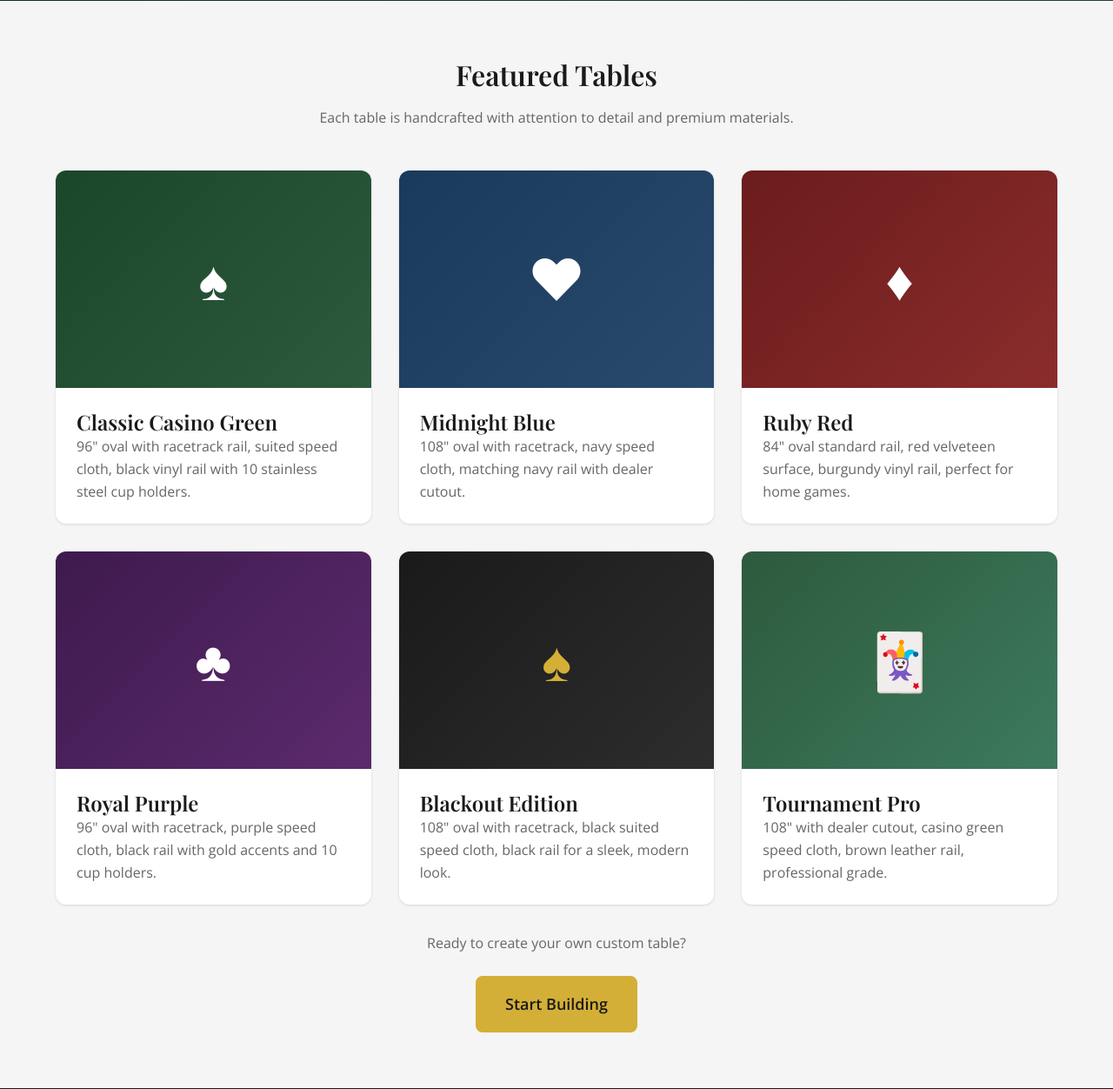
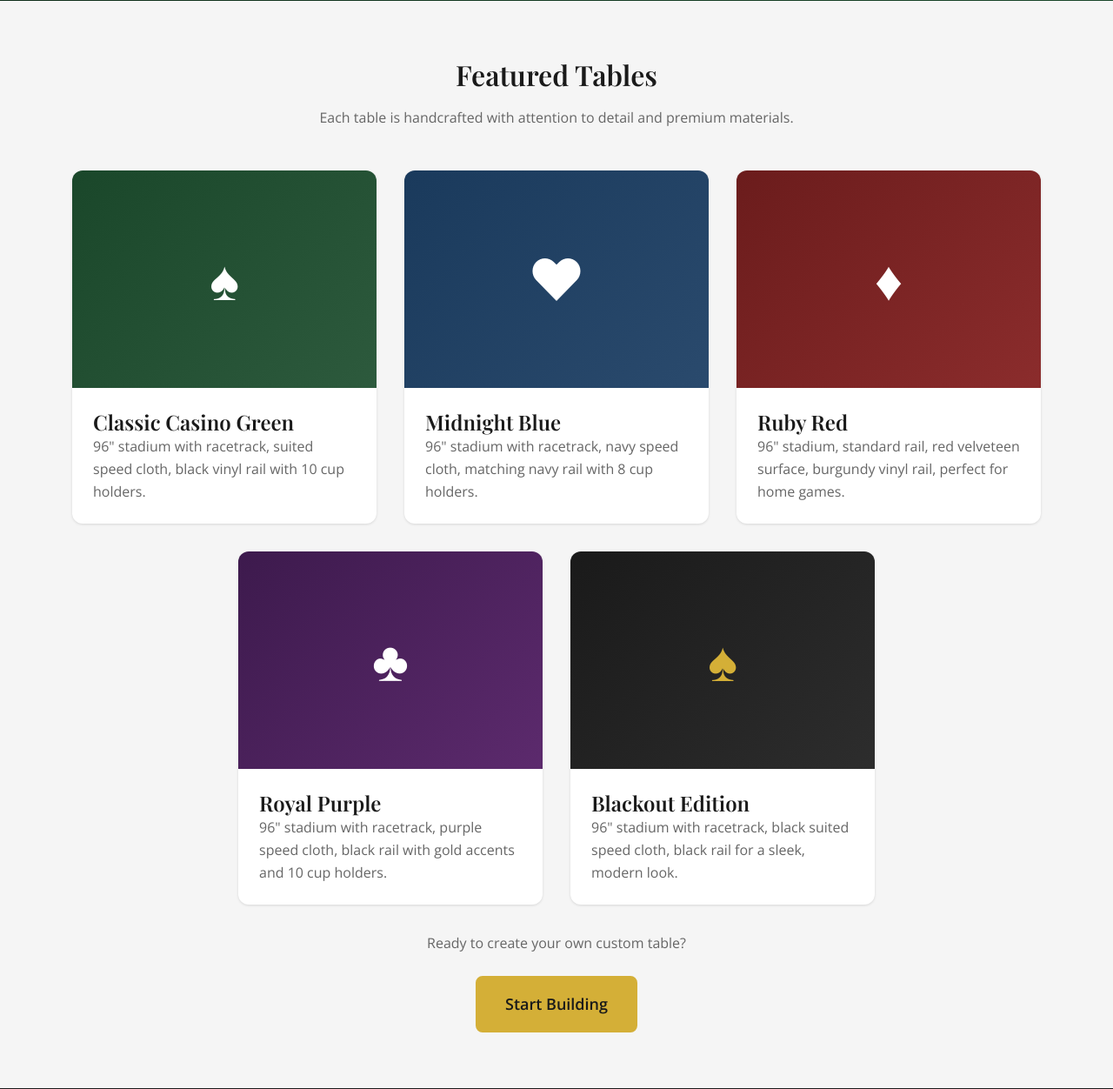
Before and after one commit to cyberfyed/jackninetables, a PHP site: page /gallery.php in a window 1280 px wide. Shown: the part 219-1471 px from the top of the page at 87% size. Run offline with PHP 8.4, Linux system fonts and the light colour scheme; a stand-in replaces the project's code that opens the database connection.

Commit message:
Update gallery layout to center cards with flexbox
Changed grid to flexbox for better centering of the 5 cards (3 on top row, 2 centered below). Updated table descriptions and removed 6th card.

🤖 Generated with [Claude Code](https://claude.com/claude-code)

Co-Authored-By: Claude Opus 4.5 <noreply@anthropic.com>

```diff
--- a/gallery.php
+++ b/gallery.php
@@ -20,66 +20,57 @@ require_once 'includes/header.php';
         </div>
 
         <!-- Placeholder gallery - in production, these would be actual photos -->
-        <div style="display: grid; grid-template-columns: repeat(auto-fill, minmax(350px, 1fr)); gap: 2rem;">
-            <div class="card">
+        <div style="display: flex; flex-wrap: wrap; justify-content: center; gap: 2rem;">
+            <div class="card" style="flex: 0 1 350px; max-width: 400px;">
                 <div style="background: linear-gradient(135deg, #1a472a 0%, #2d5a3d 100%); height: 250px; display: flex; align-items: center; justify-content: center; color: white; font-size: 4rem;">
                     &#9824;
                 </div>
                 <div class="card-body">
                     <h3>Classic Casino Green</h3>
-                    <p style="color: var(--gray-600);">96" oval with racetrack rail, suited speed cloth, black vinyl rail with 10 stainless steel cup holders.</p>
+                    <p style="color: var(--gray-600);">96" stadium with racetrack, suited speed cloth, black vinyl rail with 10 cup holders.</p>
                 </div>
             </div>
 
-            <div class="card">
+            <div class="card" style="flex: 0 1 350px; max-width: 400px;">
                 <div style="background: linear-gradient(135deg, #1a3a5c 0%, #2a4a6d 100%); height: 250px; display: flex; align-items: center; justify-content: center; color: white; font-size: 4rem;">
                     &#9829;
                 </div>
                 <div class="card-body">
                     <h3>Midnight Blue</h3>
-                    <p style="color: var(--gray-600);">108" oval with racetrack, navy speed cloth, matching navy rail with dealer cutout.</p>
+                    <p style="color: var(--gray-600);">96" stadium with racetrack, navy speed cloth, matching navy rail with 8 cup holders.</p>
                 </div>
             </div>
 
-            <div class="card">
+            <div class="card" style="flex: 0 1 350px; max-width: 400px;">
                 <div style="background: linear-gradient(135deg, #6b1c1c 0%, #8b2c2c 100%); height: 250px; display: flex; align-items: center; justify-content: center; color: white; font-size: 4rem;">
                     &#9830;
                 </div>
                 <div class="card-body">
                     <h3>Ruby Red</h3>
-                    <p style="color: var(--gray-600);">84" oval standard rail, red velveteen surface, burgundy vinyl rail, perfect for home games.</p>
+                    <p style="color: var(--gray-600);">96" stadium, standard rail, red velveteen surface, burgundy vinyl rail, perfect for home games.</p>
                 </div>
             </div>
 
-            <div class="card">
+            <div class="card" style="flex: 0 1 350px; max-width: 400px;">
                 <div style="background: linear-gradient(135deg, #3d1a4d 0%, #5c2a6d 100%); height: 250px; display: flex; align-items: center; justify-content: center; color: white; font-size: 4rem;">
                     &#9827;
                 </div>
                 <div class="card-body">
                     <h3>Royal Purple</h3>
-                    <p style="color: var(--gray-600);">96" oval with racetrack, purple speed cloth, black rail with gold accents and 10 cup holders.</p>
+                    <p style="color: var(--gray-600);">96" stadium with racetrack, purple speed cloth, black rail with gold accents and 10 cup holders.</p>
                 </div>
             </div>
 
-            <div class="card">
+            <div class="card" style="flex: 0 1 350px; max-width: 400px;">
                 <div style="background: linear-gradient(135deg, #1a1a1a 0%, #2d2d2d 100%); height: 250px; display: flex; align-items: center; justify-content: center; color: var(--gold); font-size: 4rem;">
                     &#9824;
                 </div>
                 <div class="card-body">
                     <h3>Blackout Edition</h3>
-                    <p style="color: var(--gray-600);">108" oval with racetrack, black suited speed cloth, black rail for a sleek, modern look.</p>
+                    <p style="color: var(--gray-600);">96" stadium with racetrack, black suited speed cloth, black rail for a sleek, modern look.</p>
                 </div>
             </div>
 
-            <div class="card">
-                <div style="background: linear-gradient(135deg, #2d5a3d 0%, #3d7a5d 100%); height: 250px; display: flex; align-items: center; justify-content: center; color: white; font-size: 4rem;">
-                    &#127183;
-                </div>
-                <div class="card-body">
-                    <h3>Tournament Pro</h3>
-                    <p style="color: var(--gray-600);">108" with dealer cutout, casino green speed cloth, brown leather rail, professional grade.</p>
-                </div>
-            </div>
         </div>
 
         <div class="text-center mt-4">
```
